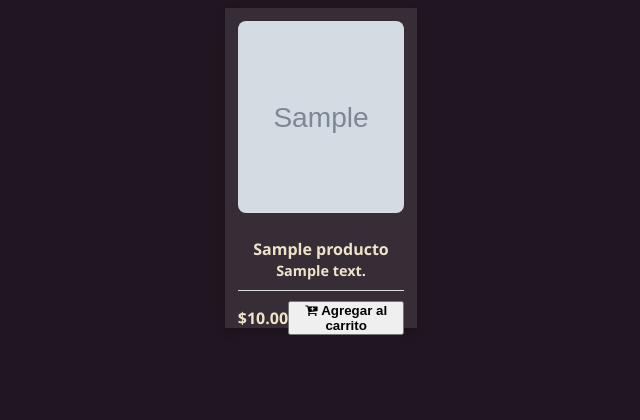
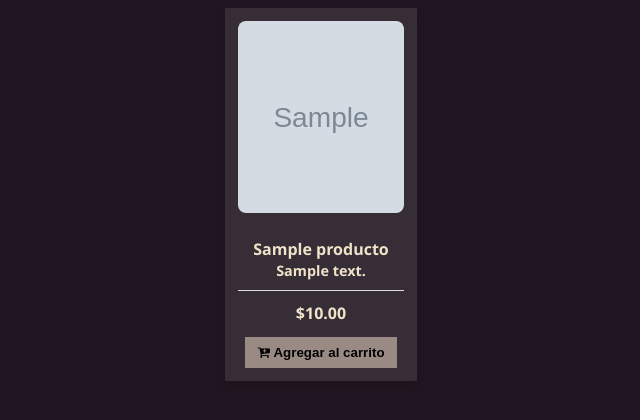
Before and after one commit to magabri3la/coffee-shop, a PHP site: page /tienda.php in a window 1280 px wide. Shown: the part 228-648 px from the top of the page, without its empty margins (319-959 px from the left). Run offline with PHP 8.4, Linux system fonts and the light colour scheme; tables that the repository leaves empty or names only in its code hold one stand-in row (values such as "Sample post"); grey boxes marked "Sample" are stand-in pictures.

Commit message:
feat: styling cards

```diff
--- a/styles/styles.css
+++ b/styles/styles.css
@@ -225,7 +225,6 @@ CABECERA
   box-shadow: 0 5px 10px rgba(0, 0, 0, .11);
   cursor: pointer;
   width: 250px;
-  height: 320px;
   margin: 20px;
   text-align: center;
   padding: .8em;
@@ -271,6 +270,7 @@ CABECERA
  .card-footer {
   width: 100%;
   display: flex;
+  flex-flow: column;
   justify-content: space-between;
   align-items: center;
   padding-top: 10px;
@@ -309,3 +309,10 @@ CABECERA
   border: 1px solid #ffcaa6;
   background-color: #ffcaa6;
  }
+
+ .button {
+  border: none;
+  background-color: #998B84;
+  padding: 8px 12px;
+  cursor: pointer;
+ }
--- a/tienda.php
+++ b/tienda.php
@@ -20,19 +20,19 @@ $productos = obtenerProductos();
                         <div class="card-footer">
                             <span class="text-title" name="price">$<?php echo number_format($producto->precio, 2) ?></span>
                             <?php if (productoYaEstaEnCarrito($producto->id)) { ?>
-                                <form action="eliminar_del_carrito.php" method="post">
+                                <form action="eliminar_del_carrito.php" method="post" style="margin-top: 12px; display: flex; align-items: center; justify-content: space-around; width: 100%;">
                                     <input type="hidden" name="id_producto" value="<?php echo $producto->id ?>">
-                                    <span class="button is-success">
+                                    <span class="">
                                         <i class="fa fa-check"></i>&nbsp;En el carrito
                                     </span>
-                                    <button class="button is-danger">
+                                    <button class="button">
                                         <i class="fa fa-trash-o"></i>&nbsp;Quitar
                                     </button>
                                 </form>
                             <?php } else { ?>
-                                <form action="agregar_al_carrito.php" method="post">
+                                <form action="agregar_al_carrito.php" method="post" style="margin-top: 12px; display: flex; align-items: center; justify-content: space-around; width: 100%;">
                                     <input type="hidden" name="id_producto" value="<?php echo $producto->id ?>">
-                                    <button class="button is-primary">
+                                    <button class="button">
                                         <i class="fa fa-cart-plus"></i>&nbsp;Agregar al carrito
                                     </button>
                                 </form>
```
